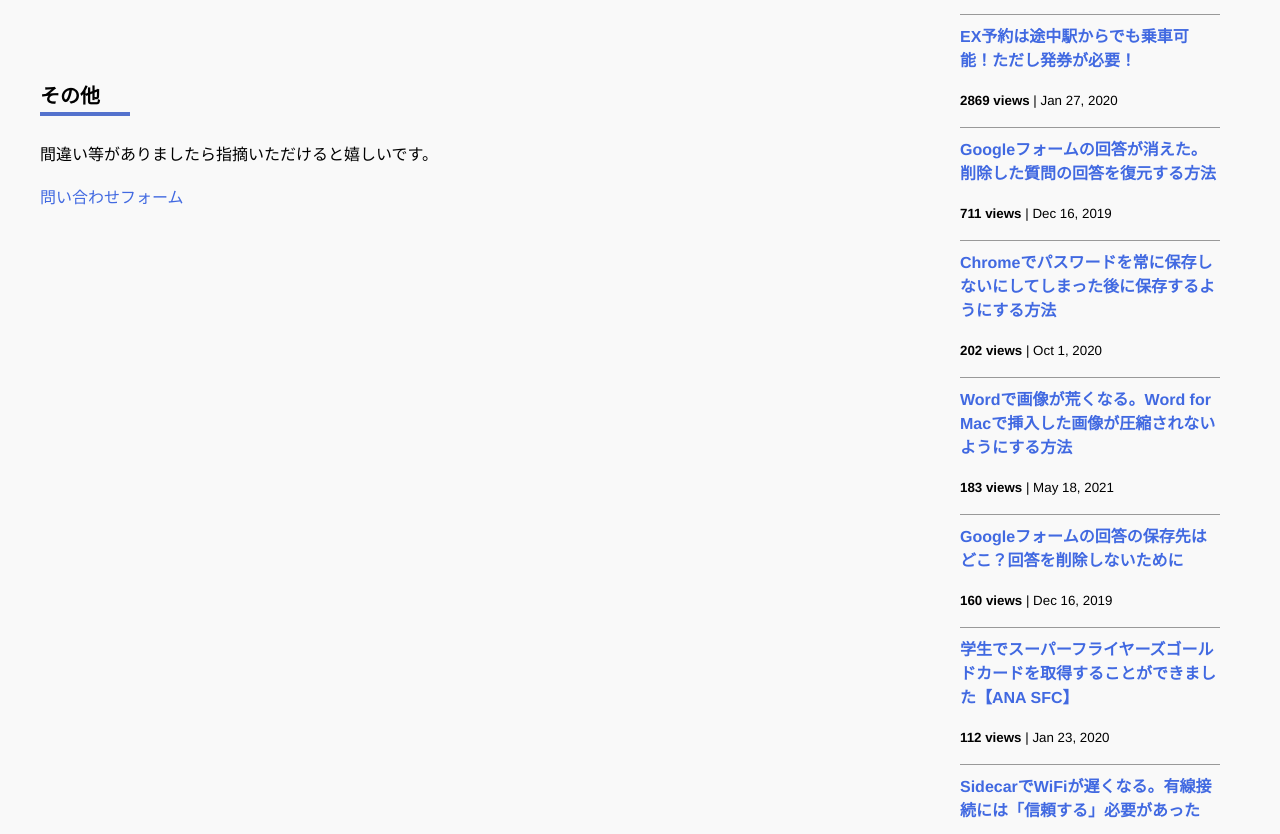
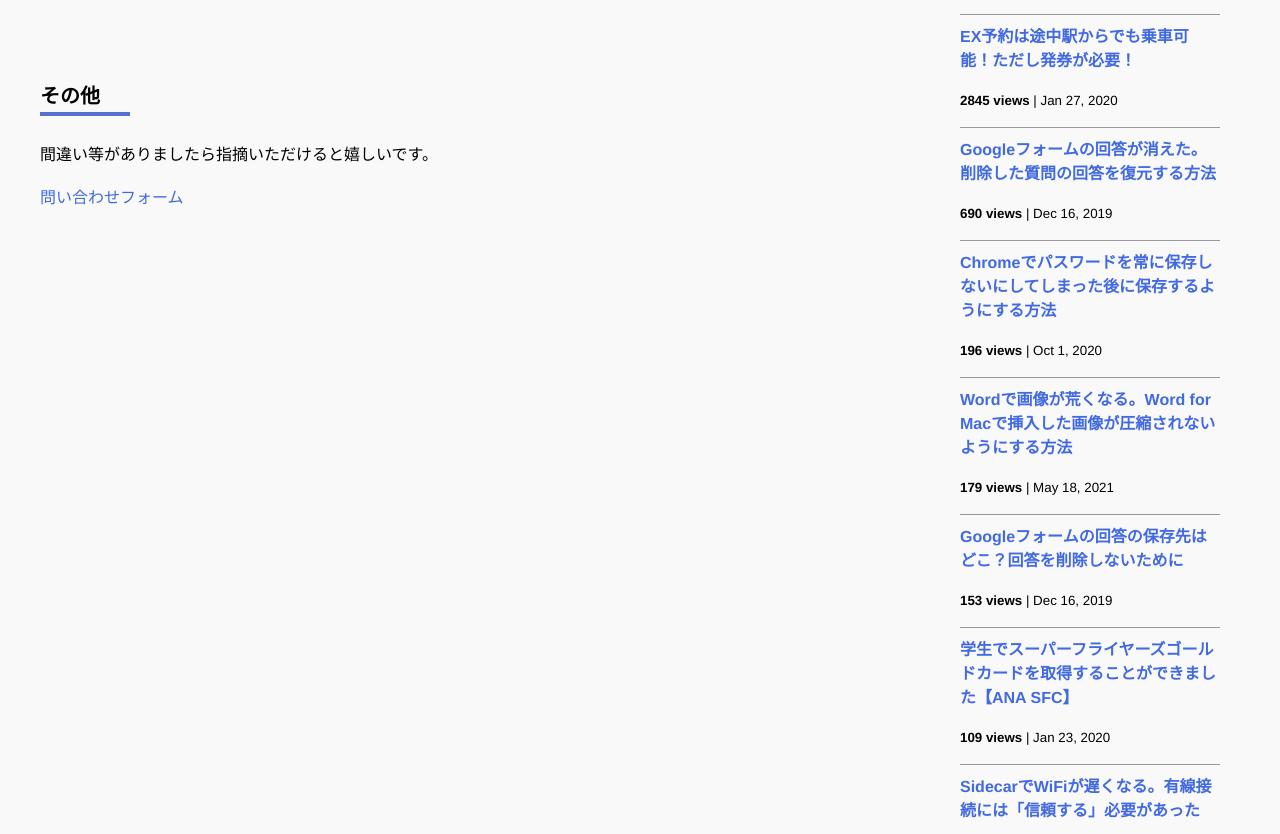
Before and after one commit to iwanaminami/shoyaiwaname, a Jekyll site: the page built from about.markdown, in a window 1280 px wide and 1400 px high, scrolled down 693 px. Shown: the part 167-1001 px from the top of the window. Built offline with Jekyll 4.4.1, drawn with Linux system fonts in a browser that asks for light colours; nearby versions of some CDN libraries; comment, search, counter and statistics services are not loaded.

Commit message:
a new commit message

```diff
--- a/_data/popularposts.yml
+++ b/_data/popularposts.yml
@@ -1,15 +1,15 @@
 side:
-  - view: 2869
+  - view: 2845
     url: /2020/01/27/ex-rideontheway.html
-  - view: 711
+  - view: 690
     url: /2019/12/16/restore-googleform.html
-  - view: 202
+  - view: 196
     url: /2020/10/01/googlepassword.html
-  - view: 183
+  - view: 179
     url: /2021/05/18/image-compression-word.html
-  - view: 160
+  - view: 153
     url: /2019/12/16/googleform-answers.html
-  - view: 112
+  - view: 109
     url: /2020/01/23/sfcgold.html
   - view: 107
     url: /2020/05/21/sidecar-via-cable.html
```
